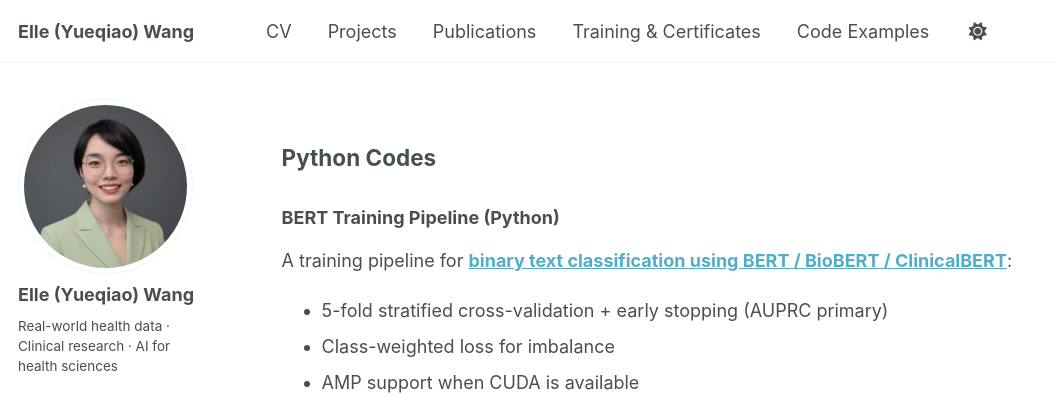
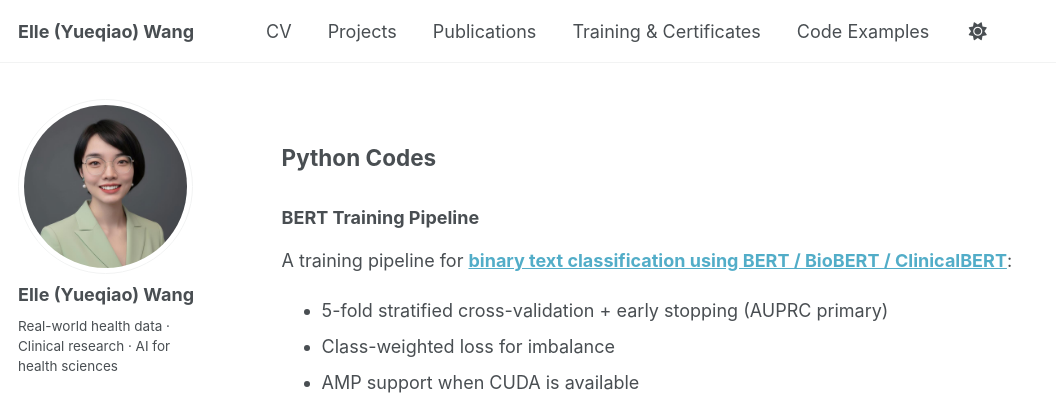
Before and after one commit to elle-y-wang/elle-y-wang.github.io, a Jekyll site: the page built from _pages/code-examples.md, in a window 1280 px wide and 900 px high. Shown: the top 397 px of the window, without its empty margins (0-1056 px from the left). Built offline with Jekyll 4.4.1, drawn with Linux system fonts in a browser that asks for light colours; some web fonts are replaced; a script bundle is joined from its source files by our own code; library files that are not in the unit come from our copies.

Commit message:
Update code-examples.md

```diff
--- a/_pages/code-examples.md
+++ b/_pages/code-examples.md
@@ -5,7 +5,7 @@ layout: archive
 author_profile: true
 ---
 ## Python Codes
-### BERT Training Pipeline (Python)
+### BERT Training Pipeline
 A training pipeline for **[binary text classification using BERT / BioBERT / ClinicalBERT](https://github.com/elle-y-wang/Code-Examples/blob/071e0b6bafbbdb76c0dc55956217b349345310b2/Python_Codes/Bert_Training/ReadMe.md)**:
 - 5-fold stratified cross-validation + early stopping (AUPRC primary)
 - Class-weighted loss for imbalance
```
